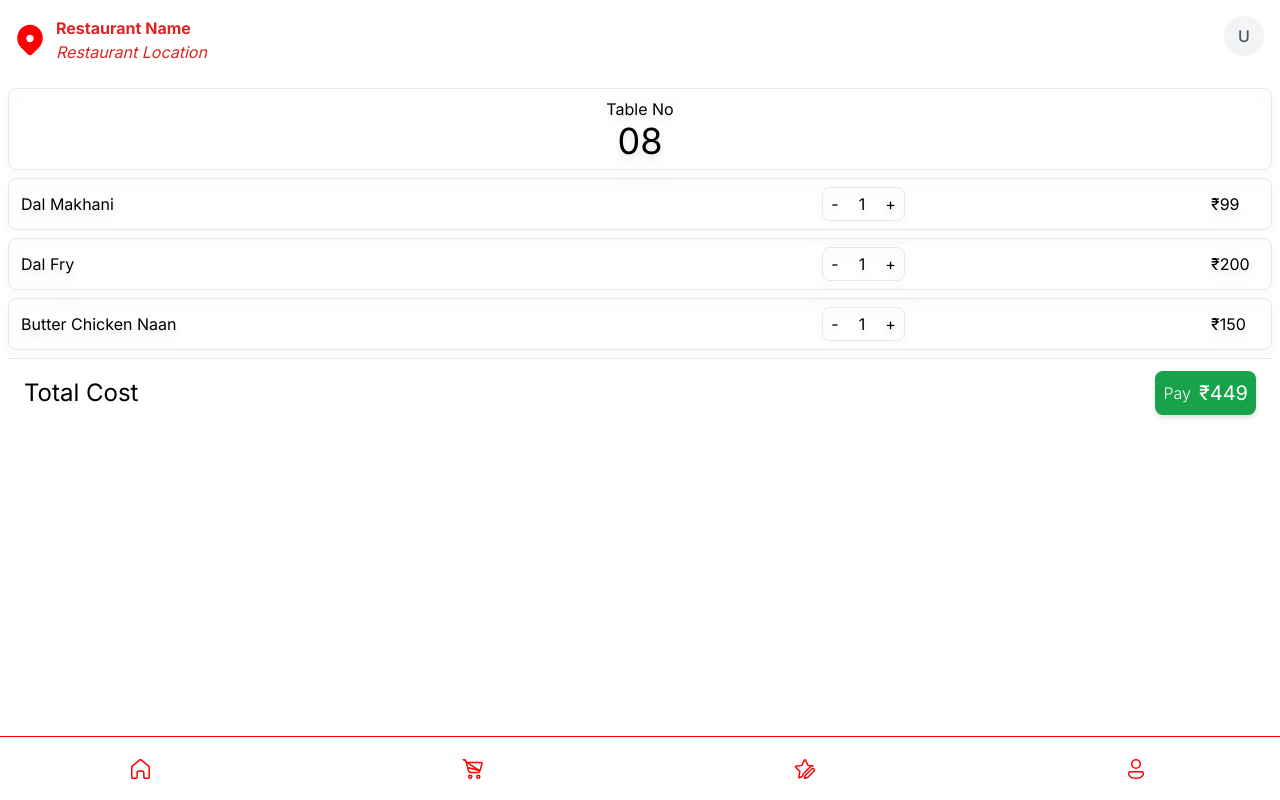
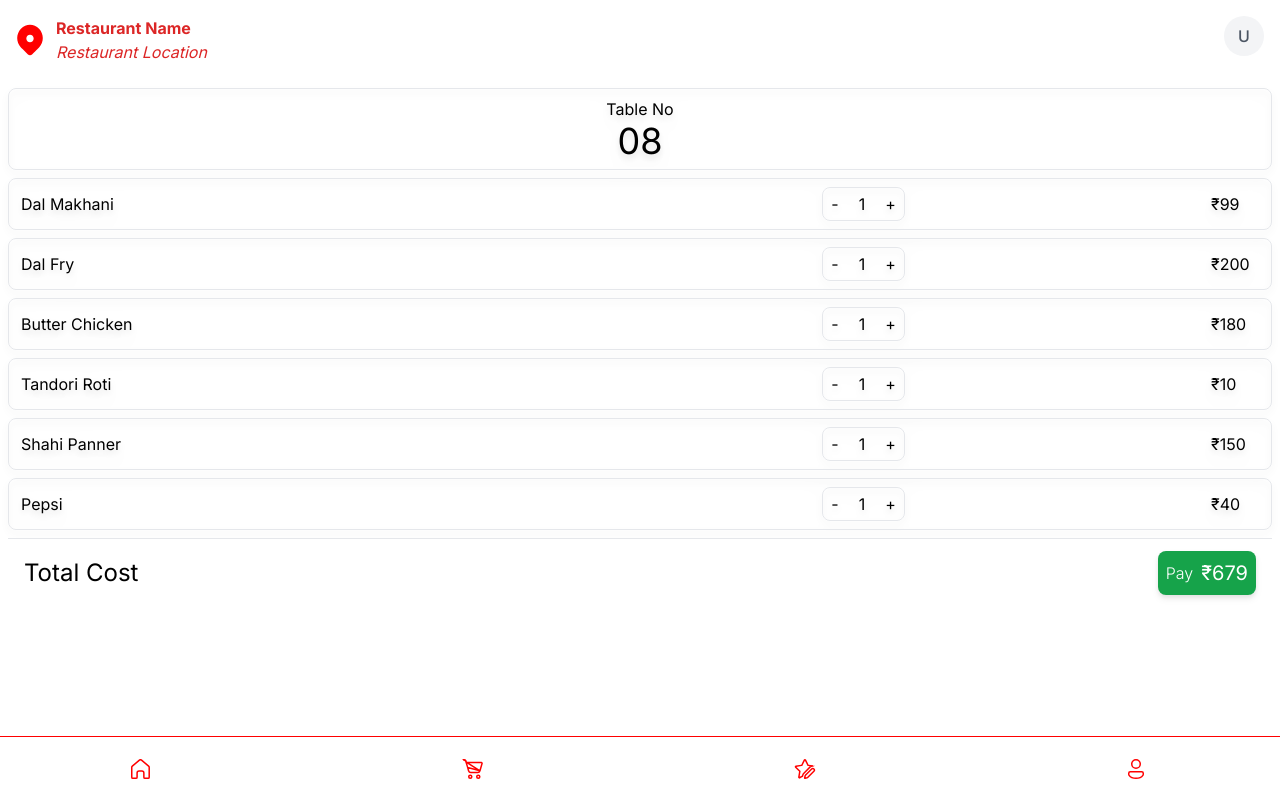
Before and after one commit to udayempire/Hotel-Saas, a Next.js app in the folder apps/user-app/: page /cart in a window 1280 px wide. Built offline with nearby package versions, Linux system fonts and the light colour scheme.

Commit message:
fixed cart add issue

```diff
--- a/apps/user-app/app/cart/page.tsx
+++ b/apps/user-app/app/cart/page.tsx
@@ -6,7 +6,10 @@ export default function Cart() {
     const [cartItems, setCartItems] = useState([
         { id: 1, itemName: "Dal Makhani", price: 99, quantity: 1 },
         { id: 2, itemName: "Dal Fry", price: 200, quantity: 1 },
-        { id: 3, itemName: "Butter Chicken Naan", price: 150, quantity: 1 },
+        { id: 3, itemName: "Butter Chicken", price: 180, quantity: 1 },
+        { id: 4, itemName: "Tandori Roti", price: 10, quantity: 1 },
+        { id: 5, itemName: "Shahi Panner", price: 150, quantity: 1 },
+        { id: 6, itemName: "Pepsi", price: 40, quantity: 1 },
     ]);
     const [totalPrice,setTotalPrice]= useState<number>(0)
     const updateTotalPrice=(price:number)=>{
--- a/apps/user-app/components/CartItems.tsx
+++ b/apps/user-app/components/CartItems.tsx
@@ -39,7 +39,7 @@ export const CartItems = ({ item, updateTotalPrice,removeItem }: cartItemsProps)
                 <div className="w-2/5">{item.itemName}</div>
                 <div className="flex gap-5 border rounded-lg p-1 px-2 ">
                     <button onClick={handelDecrement}>-</button>
-                    <div className="text-center w-2/6">{item.quantity}</div>
+                    <div className="text-center w-2/6">{quantity}</div>
                     <button onClick={handelIncrement}>+</button>
                 </div>
                 <div className="w-8 text-center min-w-[2rem] pr-12">₹{item.price * quantity}</div>
```
